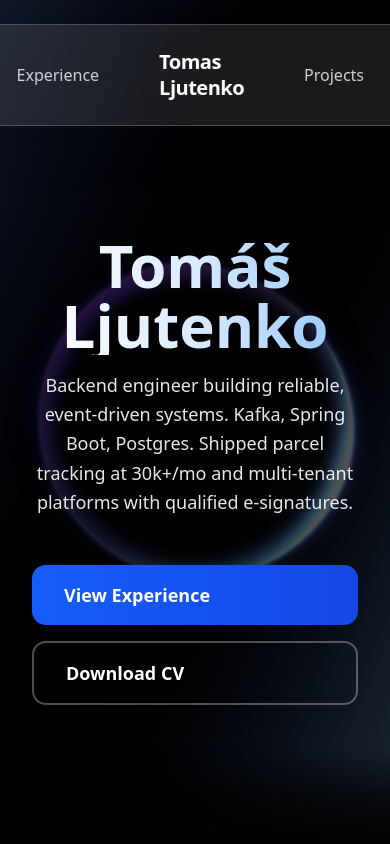
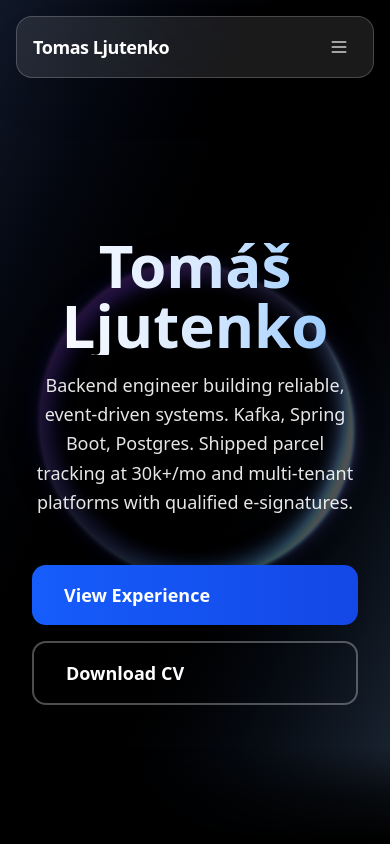
Before and after one commit to zloutek1/portfolio, a React (Vite) app: page / in a window 390 px wide. Shown: the top 844 px of the page. Built offline with nearby package versions, Linux system fonts and the light colour scheme.

Commit message:
fixed NavBar on mobile

```diff
--- a/src/components/sections/Navbar.tsx
+++ b/src/components/sections/Navbar.tsx
@@ -1,8 +1,10 @@
 import React, { useEffect, useState } from "react";
+import { Menu, X } from "lucide-react";
 
 export function Navbar(): React.JSX.Element {
   const [isScrolled, setIsScrolled] = useState(false);
   const [active, setActive] = useState<string>("about");
+  const [isMobileMenuOpen, setIsMobileMenuOpen] = useState(false);
 
   useEffect(() => {
     const handleScroll = () => {
@@ -38,9 +40,16 @@ export function Navbar(): React.JSX.Element {
     { href: "#contact", label: "Contact" },
   ];
 
+  const handleLinkClick = () => {
+    setIsMobileMenuOpen(false);
+  };
+
   return (
+    <>
+      {/* Desktop Navbar */}
       <nav
         className={`
+          hidden md:block
           fixed top-6 left-1/2 transform -translate-x-1/2 z-50
           px-8 py-5 rounded-full
           bg-white/10 backdrop-blur-xl
@@ -99,5 +108,90 @@ export function Navbar(): React.JSX.Element {
           </div>
         </div>
       </nav>
+
+      {/* Mobile Navbar */}
+      <nav
+        className={`
+          md:hidden
+          fixed top-4 left-4 right-4 z-50
+          px-4 py-3 rounded-2xl
+          bg-white/10 backdrop-blur-xl
+          border border-white/20
+          shadow-2xl shadow-black/20
+          transition-all duration-500 ease-out
+          ${isScrolled ? 'bg-white/15 border-white/30 shadow-2xl shadow-black/30' : ''}
+        `}
+      >
+        <div className="flex items-center justify-between">
+          {/* Name */}
+          <h1 className="text-lg font-bold text-white tracking-tight">
+            Tomas Ljutenko
+          </h1>
+
+          {/* Hamburger Menu Button */}
+          <button
+            onClick={() => setIsMobileMenuOpen(!isMobileMenuOpen)}
+            className="
+              p-2 rounded-lg
+              text-white/80 hover:text-white
+              hover:bg-white/10
+              transition-all duration-300
+            "
+            aria-label="Toggle menu"
+          >
+            {isMobileMenuOpen ? (
+              <X size={20} />
+            ) : (
+              <Menu size={20} />
+            )}
+          </button>
+        </div>
+      </nav>
+
+      {/* Mobile Menu Dropdown */}
+      {isMobileMenuOpen && (
+        <div
+          className={`
+            md:hidden
+            fixed top-16 left-4 right-4 z-40
+            mt-2 p-4 rounded-2xl
+            bg-white/10 backdrop-blur-xl
+            border border-white/20
+            shadow-2xl shadow-black/20
+            transition-all duration-300 ease-out
+            ${isScrolled ? 'bg-white/15 border-white/30' : ''}
+          `}
+        >
+          <div className="flex flex-col gap-2">
+            {navLinks.map((link) => (
+              <a
+                key={link.href}
+                href={link.href}
+                onClick={handleLinkClick}
+                className="
+                  px-4 py-3 rounded-lg
+                  text-white/80 hover:text-white transition-all duration-300
+                  hover:bg-white/10
+                  block
+                "
+                aria-current={active === link.href.substring(1) ? 'page' : undefined}
+              >
+                <span className={`${active === link.href.substring(1) ? 'text-white font-semibold' : ''}`}>
+                  {link.label}
+                </span>
+              </a>
+            ))}
+          </div>
+        </div>
+      )}
+
+      {/* Mobile Menu Overlay */}
+      {isMobileMenuOpen && (
+        <div
+          className="md:hidden fixed inset-0 z-30 bg-black/20 backdrop-blur-sm"
+          onClick={() => setIsMobileMenuOpen(false)}
+        />
+      )}
+    </>
   );
 }
```
Lines whose indentation alone changed are shown as unchanged.
